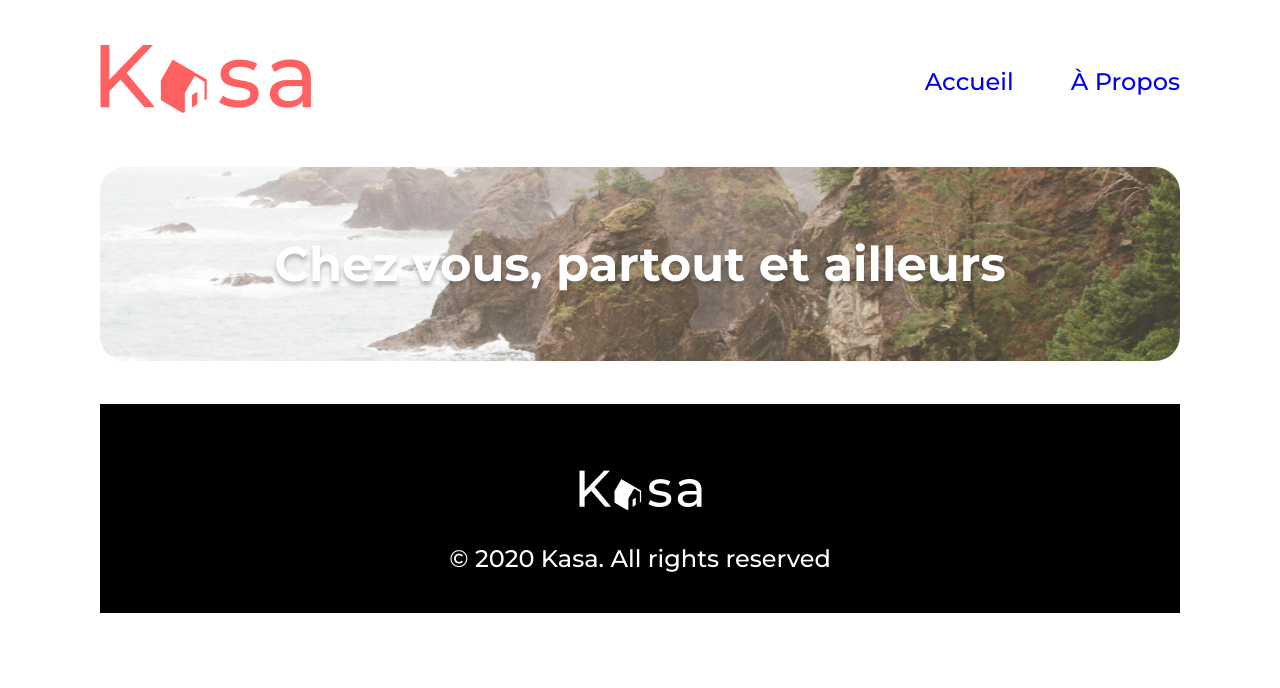
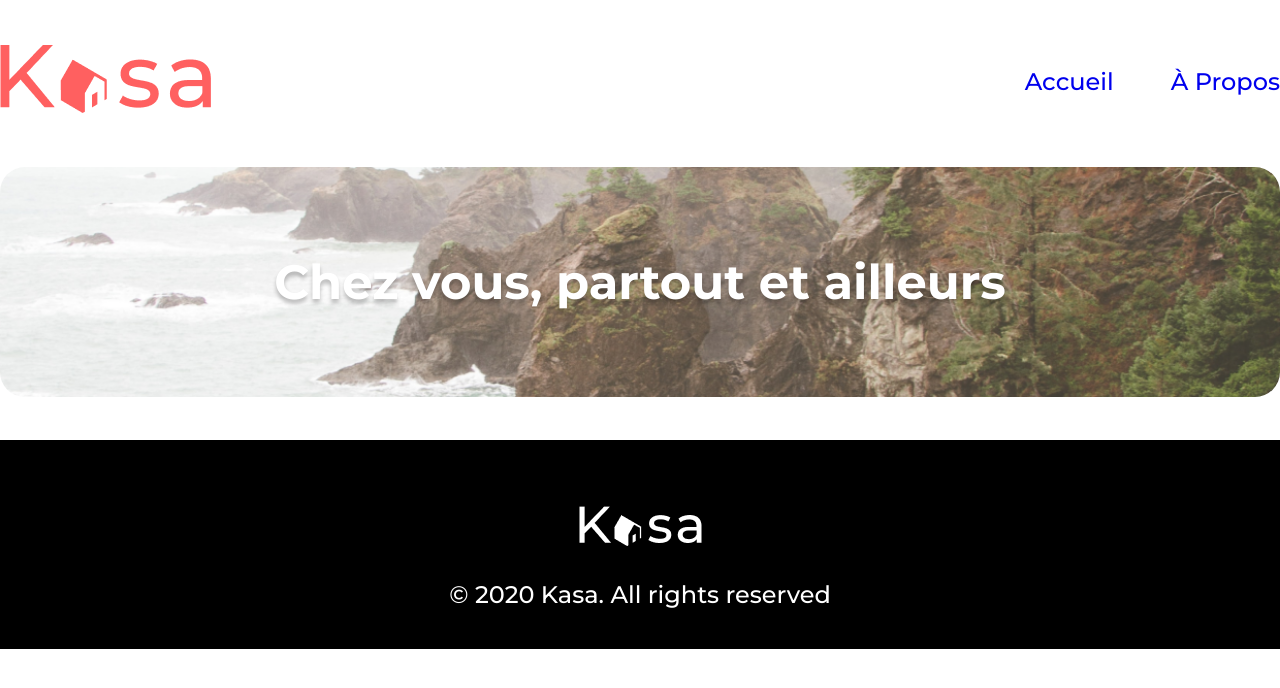
Before and after one commit to Maxb06/P11-Kasa, a React (Create React App) app: page / in a window 1280 px wide. Shown: the top 688 px of the page. Built offline with nearby package versions, Linux system fonts and the light colour scheme.

Commit message:
style : rester globals styles

```diff
--- a/src/global.scss
+++ b/src/global.scss
@@ -1,14 +1,9 @@
 * {
+    padding: 0;
     margin: 0;
-    padding: 0;
     box-sizing: border-box;
 }
 
 body {
     font-family: "Montserrat", sans-serif;
-    max-width: 1440px;
-    width: 100%;
-    margin: 0 auto;
-    padding-left: 100px;
-    padding-right: 100px;
 }
```
